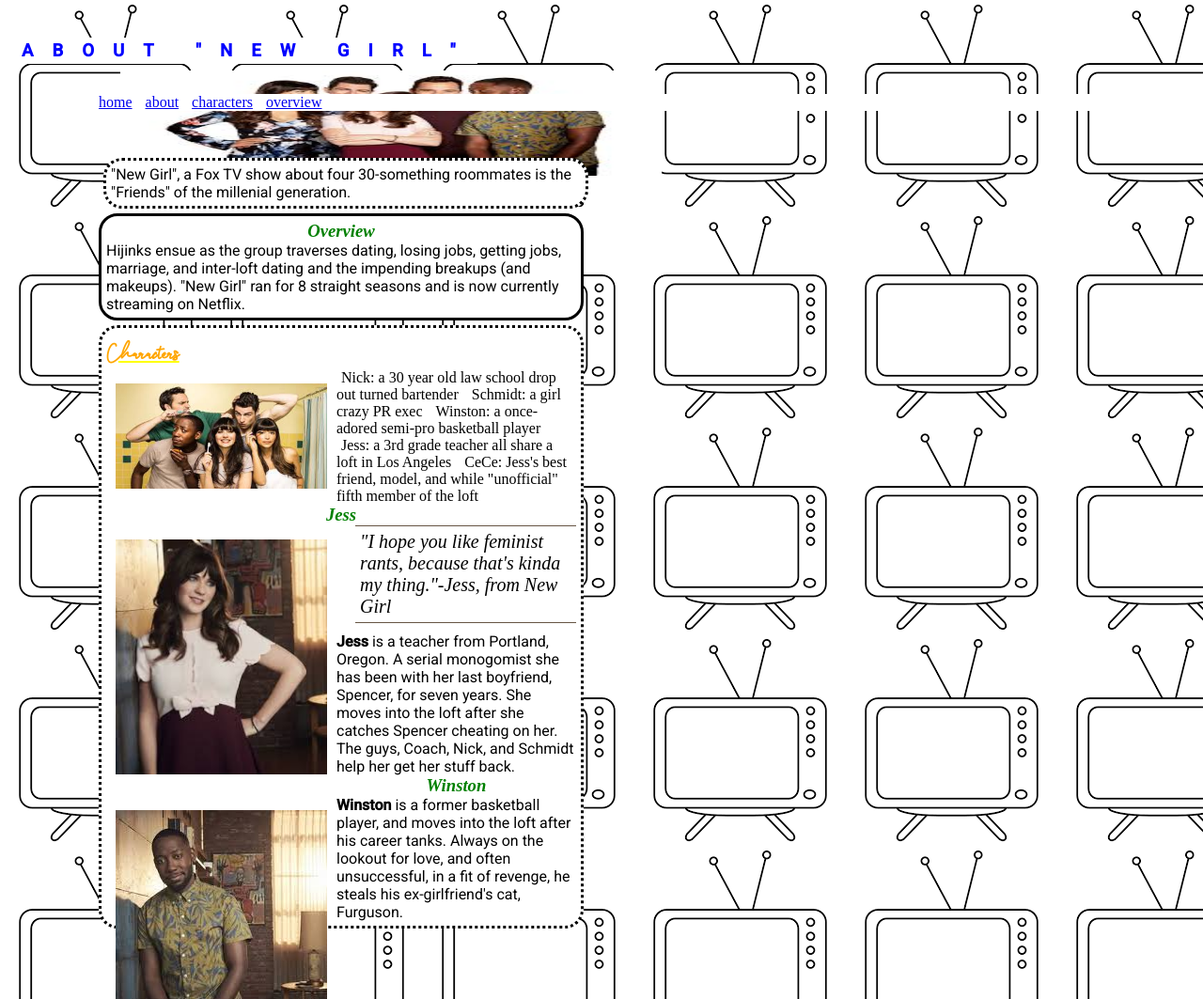
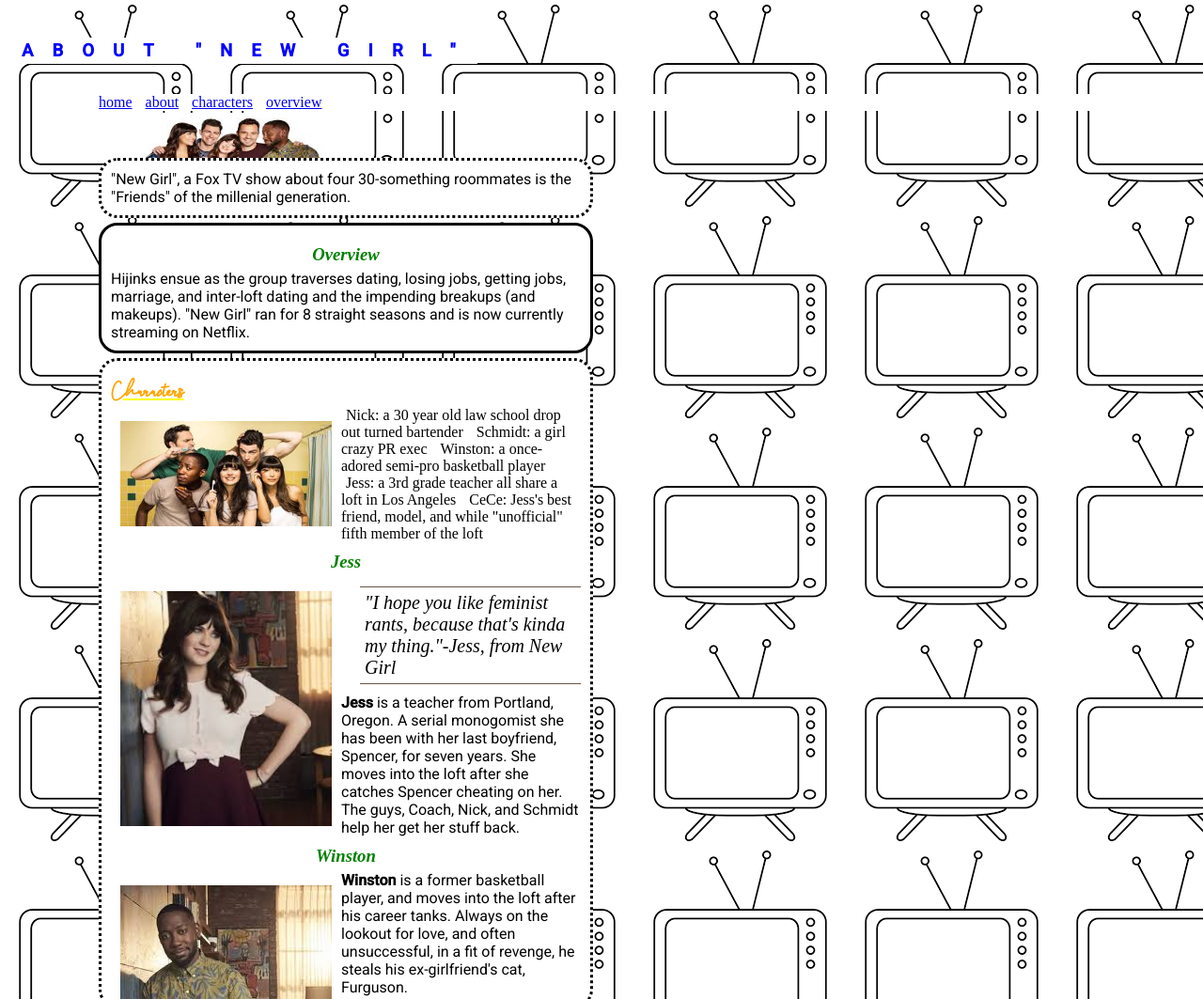
Before and after one commit to cschelldorf/assignment4-schelldorf-cassandra, a plain HTML site: page index.html in a window 1280 px wide. Shown: the top 1063 px of the page at 94% size. Drawn offline with Linux system fonts and the light colour scheme.

Commit message:
added animated ferguson, fixed padding issues, added hover

```diff
--- a/css/styles.css
+++ b/css/styles.css
@@ -26,7 +26,7 @@
   border-radius: 20px;
   border-style: dotted;
   border-width: 3px;
-  padding: 5px;
+  padding: 10px;
   max-width: 500px;
 }
 
@@ -37,7 +37,7 @@
   border-style: solid;
   border-width: 3px;
   margin: 5px;
-  padding: 5px;
+  padding: 10px;
   max-width: 500px;
 }
 
@@ -48,8 +48,17 @@
   border-style: dotted;
   border-width: 3px;
   margin: 5px;
-  padding: 5px;
+  padding: 10px;
   max-width: 500px;
+  max-height: 1000px;
+}
+
+.all-characters{
+  list-style-type: circle;
+}
+
+nav a:hover {
+    background: pink;
 }
 
 
@@ -89,19 +98,18 @@
 }
 
 section.about-new-girl {
-  margin: 50px 0px 0px 10px;
+  margin: 50px 0px 0px 5px;
   display: block;
   background-color: white;
+  padding: 10px;
 }
 
-section.about-new-girl img{
-  position: absolute;
-  top: 60px;
-  z-index: -1;
-}
-
-div.about{
-  margin-top: 50px;
+section.about-new-girl img {
+    position: absolute;
+    align-content: center;
+    top: 120px;
+    width: 250px;
+    z-index: -1;
 }
 
 body{
@@ -130,29 +138,19 @@
   color: green;
   font-style: italic;
   text-align: center;
-}
-
-section.characters {
-  background-color: white;
-  border-radius: 20px;
-  border-style: dotted;
-}
-
-section.characters ul{
-  list-style-type: circle;
+  padding-top: 10px;
+  padding-bottom: 5px;
 }
 
 section.characters img{
   position: inline;
   top: 60px;
   left: 0px;
+  padding: 10px;
+  padding-bottom: 15px;
 }
 
-div.all-characters{
-  list-style-type: circle;
-}
-
-img {
+section.characters img {
     float: left;
     width: 45%;
     padding: 15px 10px 15px;
@@ -167,14 +165,15 @@
     padding: 5px;
     border-top: 1px solid#665544;
     border-bottom: 1px solid #665544;
+    margin-top: 10px;
 }
 
-.ferguson{
+div.ferguson{
   position: absolute;
   top: -40px;
   left: 0px;
   animation: drive 3s forwards infinite linear,
-            jump 0.6s 1.2s ease infinite;
+            jump 0.6s 3.2s ease infinite;
 }
 
 @keyframes drive{
```
